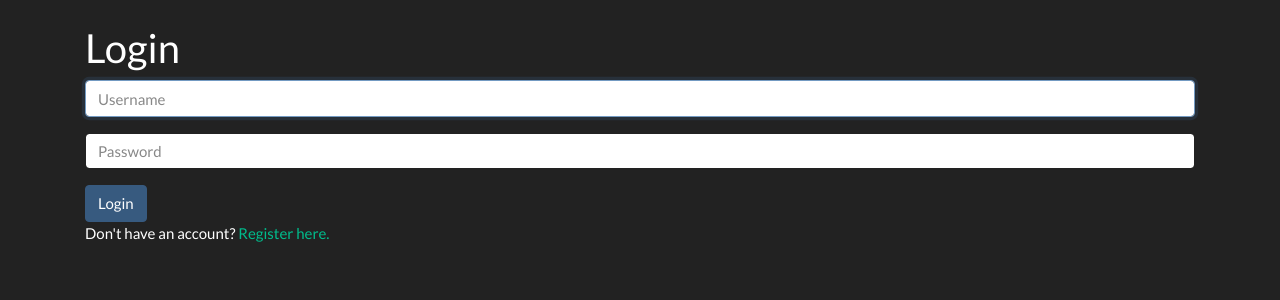
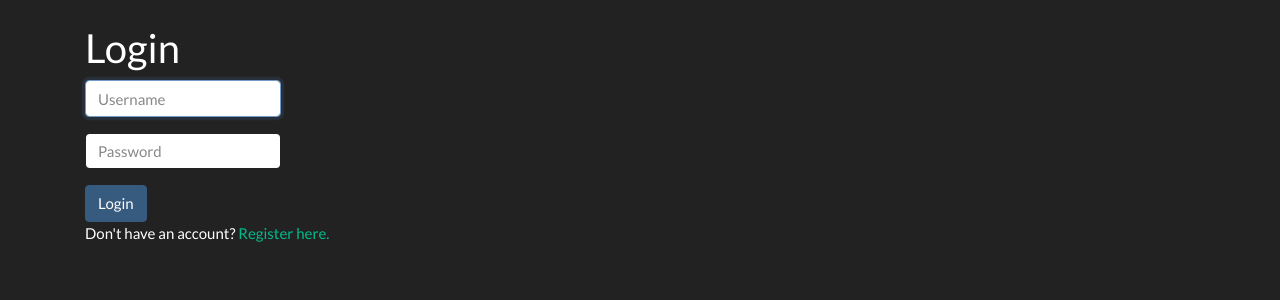
Before and after one commit to adhamsalama/checkout, a Django app: a page that uses checkout/templates/checkout/login.html in a window 1280 px wide. Shown: the part 77-377 px from the top of the page. Run offline with Django 3.2, Linux system fonts and the light colour scheme; some libraries are stand-ins or nearby versions.

Commit message:
Changed form-control width

```diff
--- a/checkout/static/checkout/styles.css
+++ b/checkout/static/checkout/styles.css
@@ -30,3 +30,7 @@ textarea {
 .card-text {
     font-size: larger !important;
 }
+
+.form-control {
+    width: auto !important;
+}
```
